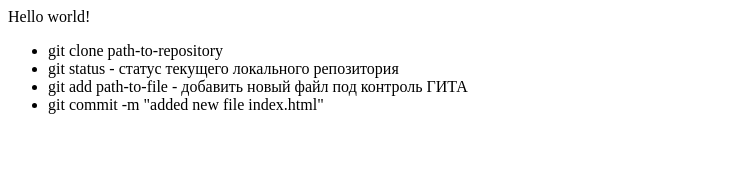
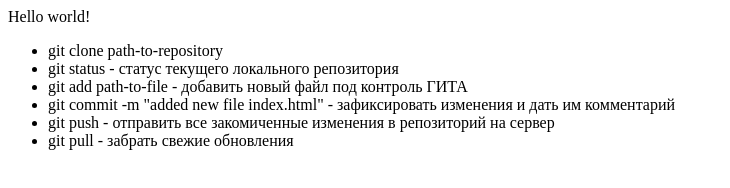
Before and after one commit to JekaIv/git-lesson, a plain HTML site: page index.html in a window 1280 px wide. Shown: the whole page, without its empty margins (0-730 px from the left). Drawn offline with Linux system fonts and the light colour scheme.

Commit message:
added push-pull instraction to html

```diff
--- a/index.html
+++ b/index.html
@@ -11,7 +11,9 @@
 				<li>git clone path-to-repository</li>
 				<li>git status - статус текущего локального репозитория</li>
 				<li>git add path-to-file - добавить новый файл под контроль ГИТА</li>
-				<li>git commit -m "added new file index.html"</li>
+				<li>git commit -m "added new file index.html" - зафиксировать изменения и дать им комментарий</li>
+				<li>git push - отправить все закомиченные изменения в репозиторий на сервер</li>
+				<li>git pull - забрать свежие обновления</li>
 			</ul>
 		</div>
 </body>
```
